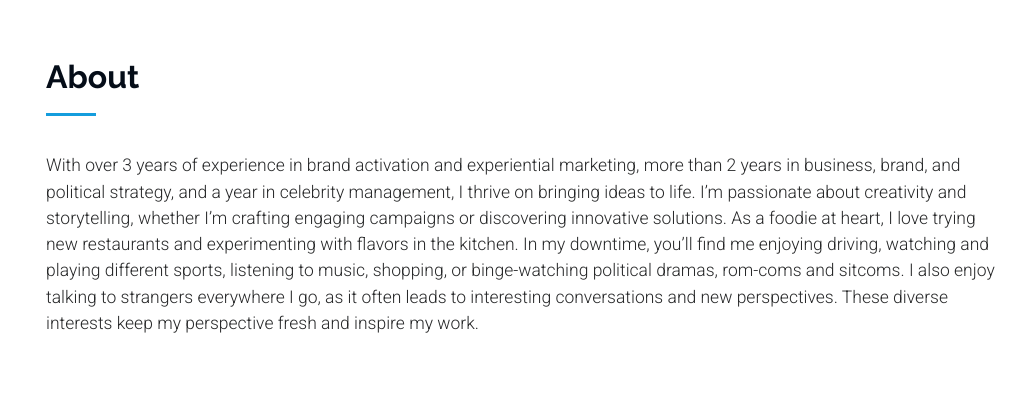
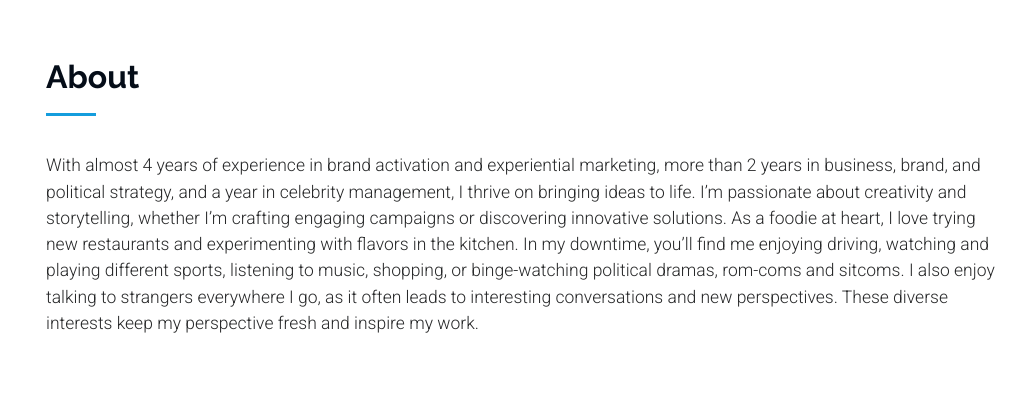
Before and after one commit to ajeeta-gharpure/ajeeta-gharpure.github.io, a plain HTML site: page index.html in a window 1280 px wide. Shown: the part 802-1204 px from the top of the page, without its empty margins (266-1280 px from the left). Drawn offline with Linux system fonts and the light colour scheme.

Commit message:
update yoe

```diff
--- a/index.html
+++ b/index.html
@@ -81,7 +81,7 @@
       <!-- Section Title -->
       <div class="container section-title" data-aos="fade-up">
         <h2>About</h2>
-        <p class="py-3 section-paragraph">With over 3 years of experience in brand activation and experiential marketing, more than 2 years in business, brand, and political strategy, and a year in celebrity management, I thrive on bringing ideas to life. I’m passionate about creativity and storytelling, whether I’m crafting engaging campaigns or discovering innovative solutions. As a foodie at heart, I love trying new restaurants and experimenting with flavors in the kitchen. In my downtime, you’ll find me enjoying driving, watching and playing different sports, listening to music, shopping, or binge-watching political dramas, rom-coms and sitcoms. I also enjoy talking to strangers everywhere I go, as it often leads to interesting conversations and new perspectives. These diverse interests keep my perspective fresh and inspire my work.</p>
+        <p class="py-3 section-paragraph">With almost 4 years of experience in brand activation and experiential marketing, more than 2 years in business, brand, and political strategy, and a year in celebrity management, I thrive on bringing ideas to life. I’m passionate about creativity and storytelling, whether I’m crafting engaging campaigns or discovering innovative solutions. As a foodie at heart, I love trying new restaurants and experimenting with flavors in the kitchen. In my downtime, you’ll find me enjoying driving, watching and playing different sports, listening to music, shopping, or binge-watching political dramas, rom-coms and sitcoms. I also enjoy talking to strangers everywhere I go, as it often leads to interesting conversations and new perspectives. These diverse interests keep my perspective fresh and inspire my work.</p>
       </div><!-- End Section Title -->
 
       <div class="container" data-aos="fade-up" data-aos-delay="100">
```
